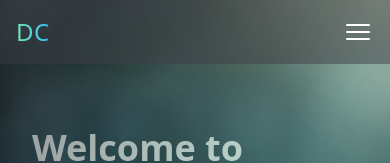
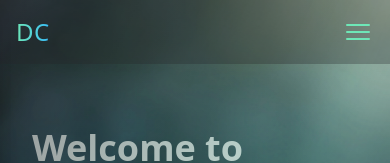
Before and after one commit to life423/drewclark.io-portfolio, a React (Vite) app in the folder app/: page / in a window 390 px wide. Shown: the top 163 px of the page. Built offline with nearby package versions, Linux system fonts and the light colour scheme.

Commit message:
Update navbar styles and button icon
- Adjusted background opacity for scrolled states
- Changed gradient style for the logo
- Updated hamburger icon color to vibrant neon orange
- Cleaned up class names for better readability

```diff
--- a/app/src/components/navbar/Navbar.jsx
+++ b/app/src/components/navbar/Navbar.jsx
@@ -1,4 +1,5 @@
 // app/src/components/navbar/NavBar.jsx
+
 import React from 'react'
 import { Bars3Icon } from '@heroicons/react/24/outline'
 import useScrollPosition from '../../hooks/useScrollPosition'
@@ -12,26 +13,27 @@ export default function NavBar({ drawerOpen, setDrawerOpen, closeDrawer }) {
     const bgClasses = (() => {
         if (isScrolled && !drawerOpen) {
             // Scrolled & Drawer closed -> dark + slight blur
-            return 'bg-brandGray-800/70 backdrop-blur-md'
+            return 'bg-brandGray-800/60 backdrop-blur-md'
         } else if (isScrolled && drawerOpen) {
-            // Scrolled & Drawer open -> transparent so overlay is visible
-            return 'bg-brandGray-700/50'
+            // Scrolled & Drawer open -> brandGray-700/50
+            return 'bg-brandGray-800/70'
         } else {
             // Not scrolled
-            return 'bg-brandGray-700/50'
+            return 'bg-brandGray-800/30'
         }
     })()
 
     return (
         <nav
             className={`
-                fixed top-0 w-full h-16 px-4 flex items-center justify-between
+                fixed top-0 w-full h-16 px-4
+                flex items-center justify-between
                 transition-colors duration-300
                 z-50
                 ${bgClasses}
             `}
         >
-            {/* DC Logo: Thinner + Subtle Analogous Gradient */}
+            {/* DC Logo: Thinner + Subtle Gradient */}
             <div
                 className='
                     text-2xl
@@ -48,13 +50,20 @@ export default function NavBar({ drawerOpen, setDrawerOpen, closeDrawer }) {
                 DC
             </div>
 
-            {/* Larger Hamburger Icon for Mobile */}
+            {/* Vibrant Neon Orange Hamburger Icon */}
             <button
-                className='md:hidden text-white hover:text-gray-200 transition'
+                className='md:hidden hover:text-gray-200 transition'
                 aria-label='Open Menu'
                 onClick={() => setDrawerOpen(true)}
             >
-                <Bars3Icon className='h-8 w-8' />
+                <Bars3Icon
+                    className='
+                        h-8 w-8
+                        text-brandGreen-300
+                        stroke-current
+                    '
+                    strokeWidth={1.5}
+                />
             </button>
 
             {/* Desktop Nav (hidden on mobile) */}
```
